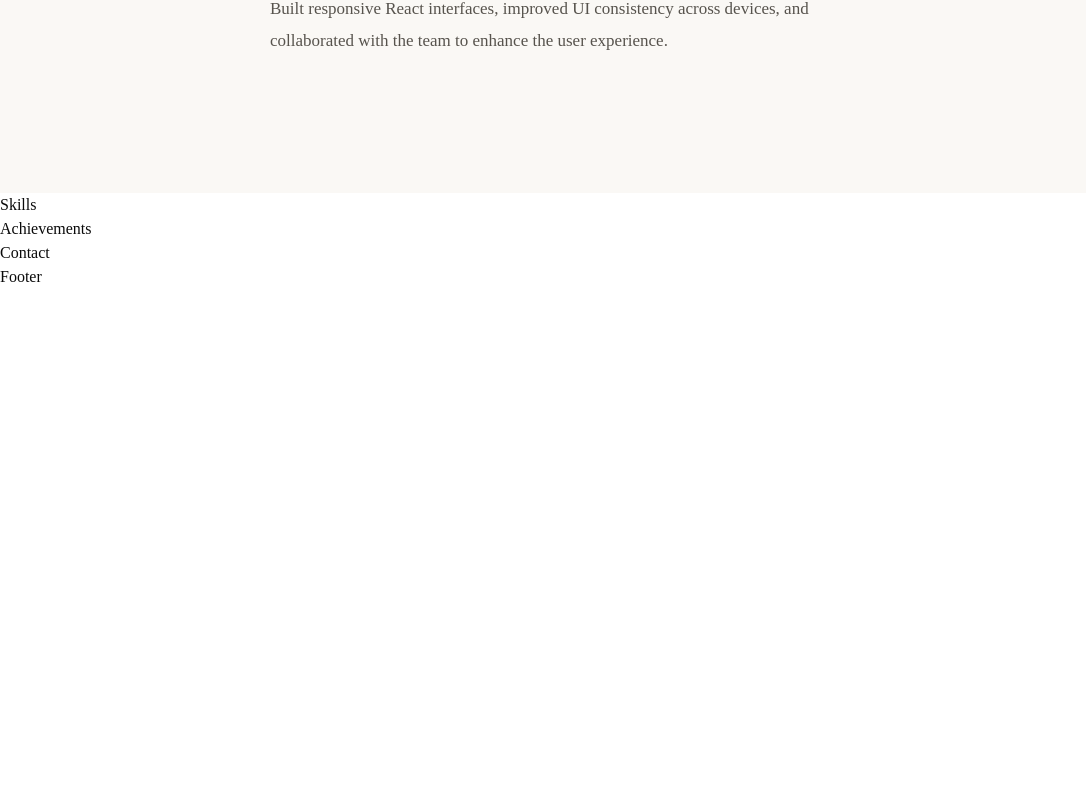
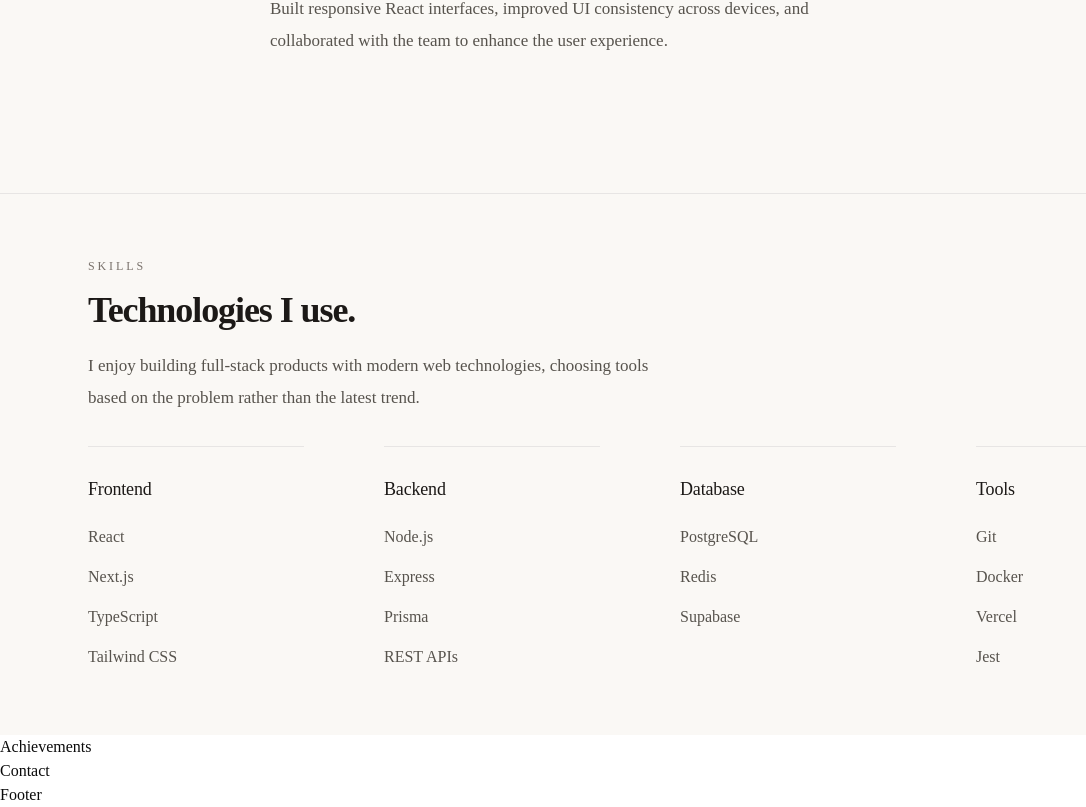
Before and after one commit to KeshavAgrawal18/portfolio, a Next.js app: page / in a window 1280 px wide. Shown: the part 4192-4999 px from the top of the page, without its empty margins (0-1086 px from the left). Before the commit the page ends 4481 px from the top, so only its background shows below. Built offline with nearby package versions, Linux system fonts and the light colour scheme.

Commit message:
feat: add skills section

```diff
--- a/components/sections/skills.tsx
+++ b/components/sections/skills.tsx
@@ -1,3 +1,40 @@
+import Container from "@/components/layout/container";
+import SkillGroup from "@/components/skills/skill-group";
+
+import { SKILL_GROUPS } from "@/data/skills";
+
 export function Skills() {
-  return <section id="skills">Skills</section>;
+  return (
+    <section
+      id="skills"
+      className="border-t border-stone-200 bg-[#FAF8F5] py-16"
+    >
+      <Container>
+        <div className="max-w-xl">
+          <p className="text-xs uppercase tracking-[0.24em] text-stone-500">
+            Skills
+          </p>
+
+          <h2 className="mt-4 text-3xl font-semibold tracking-[-0.03em] text-stone-900 md:text-4xl">
+            Technologies I use.
+          </h2>
+
+          <p className="mt-5 text-[17px] leading-8 text-stone-600">
+            I enjoy building full-stack products with modern web technologies,
+            choosing tools based on the problem rather than the latest trend.
+          </p>
+        </div>
+
+        <div className="mt-8 grid grid-cols-1 gap-x-20 gap-y-14 md:grid-cols-2 xl:grid-cols-4">
+          {SKILL_GROUPS.map((group) => (
+            <SkillGroup
+              key={group.title}
+              title={group.title}
+              skills={group.skills}
+            />
+          ))}
+        </div>
+      </Container>
+    </section>
+  );
 }
--- /dev/null
+++ b/components/skills/skill-group.tsx
@@ -0,0 +1,22 @@
+interface SkillGroupProps {
+  title: string;
+  skills: string[];
+}
+
+export default function SkillGroup({ title, skills }: SkillGroupProps) {
+  return (
+    <div className="border-t border-stone-200 pt-7">
+      <h3 className="text-lg font-medium tracking-[-0.01em] text-stone-900">
+        {title}
+      </h3>
+
+      <ul className="mt-5 space-y-3">
+        {skills.map((skill) => (
+          <li key={skill} className="text-[16px] leading-7 text-stone-600">
+            {skill}
+          </li>
+        ))}
+      </ul>
+    </div>
+  );
+}
--- a/data/skills.ts
+++ b/data/skills.ts
@@ -0,0 +1,18 @@
+export const SKILL_GROUPS = [
+  {
+    title: "Frontend",
+    skills: ["React", "Next.js", "TypeScript", "Tailwind CSS"],
+  },
+  {
+    title: "Backend",
+    skills: ["Node.js", "Express", "Prisma", "REST APIs"],
+  },
+  {
+    title: "Database",
+    skills: ["PostgreSQL", "Redis", "Supabase"],
+  },
+  {
+    title: "Tools",
+    skills: ["Git", "Docker", "Vercel", "Jest"],
+  },
+];
```
